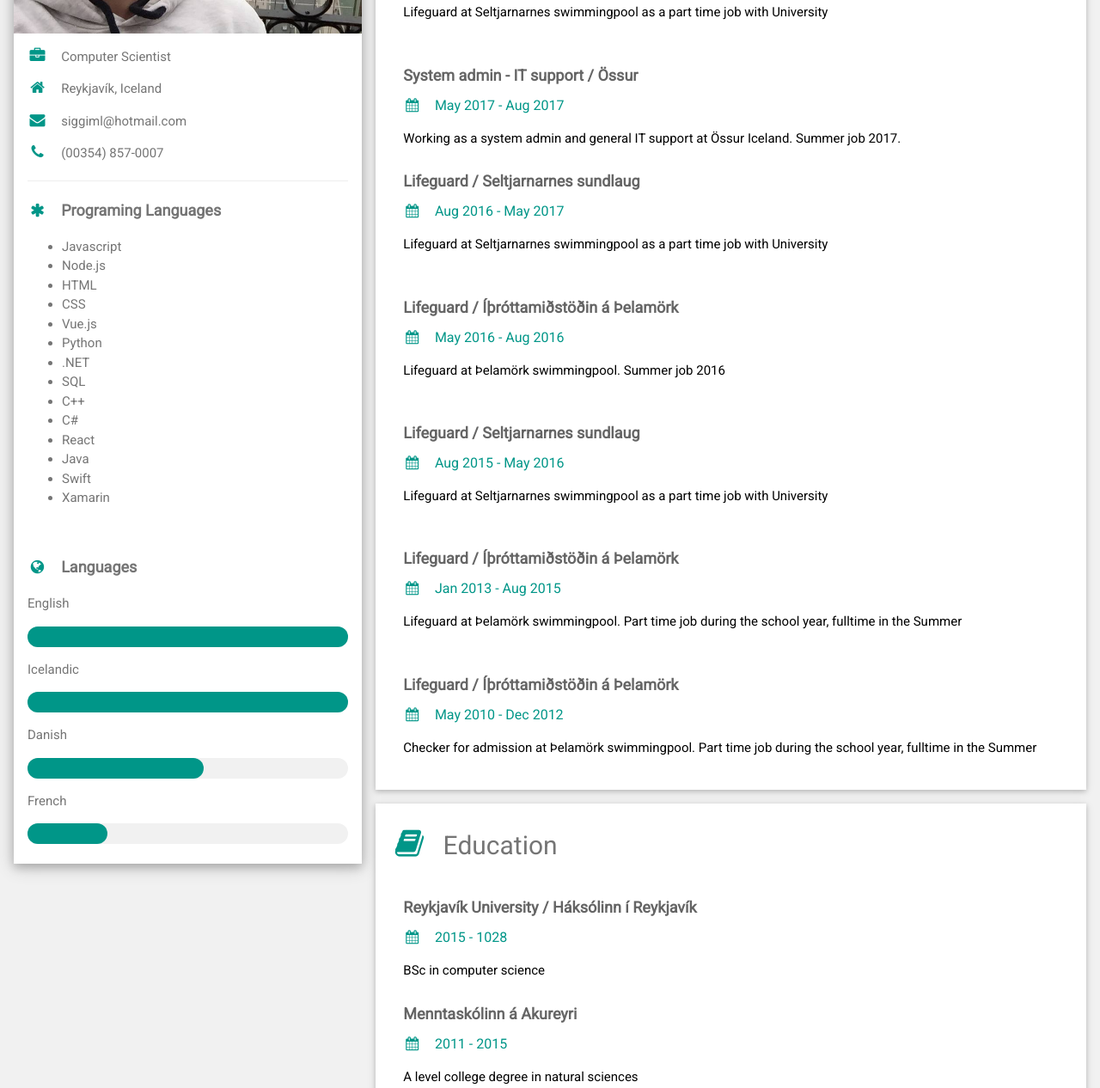
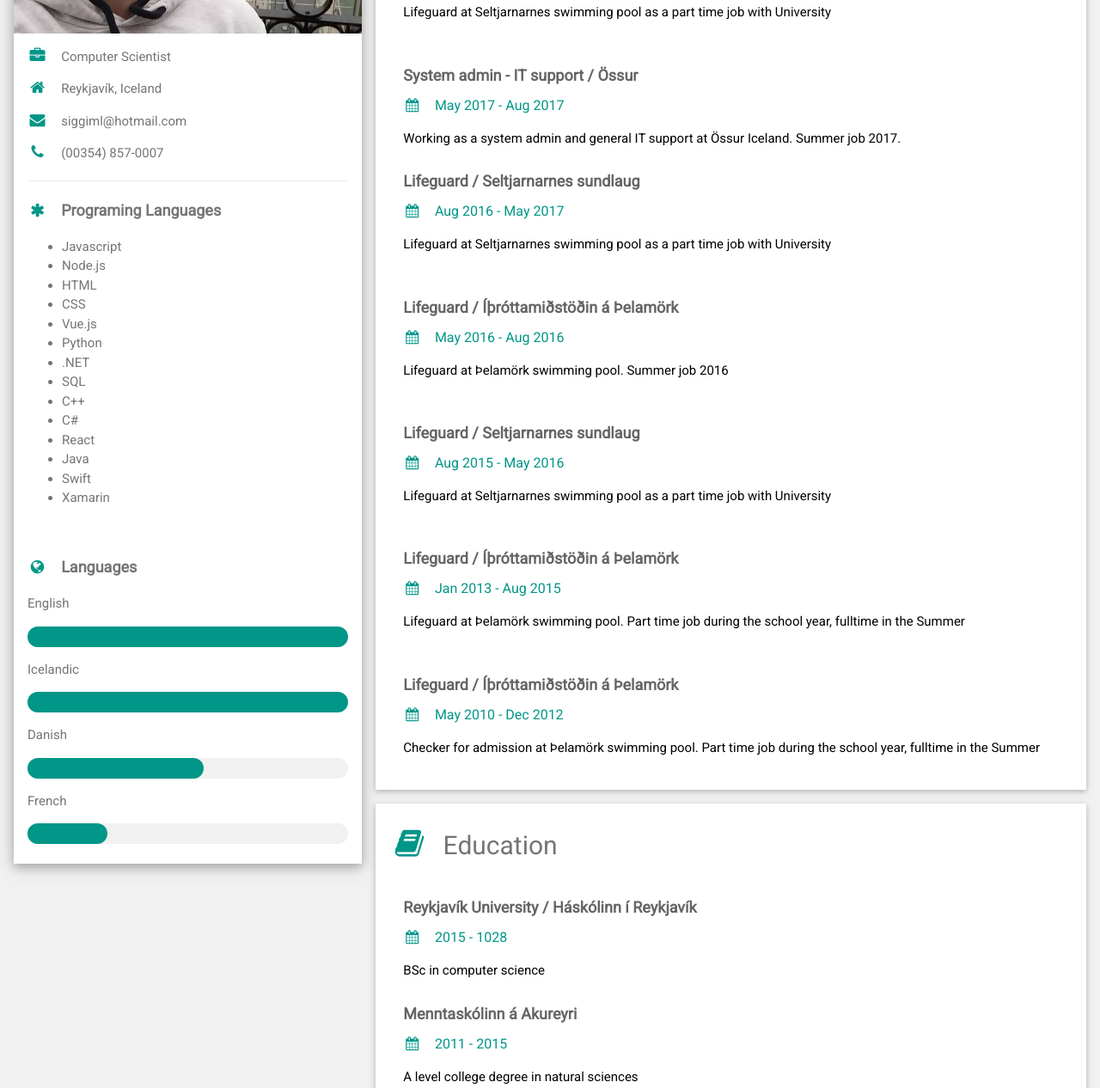
Before and after one commit to siggiml/siggiml.github.io, a plain HTML site: page index.html in a window 1280 px wide. Shown: the part 466-1732 px from the top of the page at 86% size. Drawn offline with nearby package versions, Linux system fonts and the light colour scheme.

Commit message:
fixed grammar

```diff
--- a/index.html
+++ b/index.html
@@ -111,7 +111,7 @@ footer {height: 40px}
         <div class="w3-container">
           <h5 class="w3-opacity"><b>Lifeguard / Seltjarnarnes sundlaug</b></h5>
           <h6 class="w3-text-teal"><i class="fa fa-calendar fa-fw w3-margin-right"></i>Aug 2017 - Jan 2018</h6>
-          <p>Lifeguard at Seltjarnarnes swimmingpool as a part time job with University </p><br>
+          <p>Lifeguard at Seltjarnarnes swimming pool as a part time job with University </p><br>
         </div>
         <div class="w3-container">
           <h5 class="w3-opacity"><b>System admin - IT support / Össur</b></h5>
@@ -121,34 +121,34 @@ footer {height: 40px}
         <div class="w3-container">
           <h5 class="w3-opacity"><b>Lifeguard / Seltjarnarnes sundlaug</b></h5>
           <h6 class="w3-text-teal"><i class="fa fa-calendar fa-fw w3-margin-right"></i>Aug 2016 - May 2017</h6>
-          <p>Lifeguard at Seltjarnarnes swimmingpool as a part time job with University </p><br>
+          <p>Lifeguard at Seltjarnarnes swimming pool as a part time job with University </p><br>
         </div>
         <div class="w3-container">
           <h5 class="w3-opacity"><b>Lifeguard / Íþróttamiðstöðin á Þelamörk</b></h5>
           <h6 class="w3-text-teal"><i class="fa fa-calendar fa-fw w3-margin-right"></i>May 2016 - Aug 2016</h6>
-          <p>Lifeguard at Þelamörk swimmingpool. Summer job 2016 </p><br>
+          <p>Lifeguard at Þelamörk swimming pool. Summer job 2016 </p><br>
         </div>
         <div class="w3-container">
           <h5 class="w3-opacity"><b>Lifeguard / Seltjarnarnes sundlaug</b></h5>
           <h6 class="w3-text-teal"><i class="fa fa-calendar fa-fw w3-margin-right"></i>Aug 2015 - May 2016</h6>
-          <p>Lifeguard at Seltjarnarnes swimmingpool as a part time job with University </p><br>
+          <p>Lifeguard at Seltjarnarnes swimming pool as a part time job with University </p><br>
         </div>
         <div class="w3-container">
           <h5 class="w3-opacity"><b>Lifeguard / Íþróttamiðstöðin á Þelamörk</b></h5>
           <h6 class="w3-text-teal"><i class="fa fa-calendar fa-fw w3-margin-right"></i>Jan 2013 - Aug 2015</h6>
-          <p>Lifeguard at Þelamörk swimmingpool. Part time job during the school year, fulltime in the Summer</p><br>
+          <p>Lifeguard at Þelamörk swimming pool. Part time job during the school year, fulltime in the Summer</p><br>
         </div>
         <div class="w3-container">
           <h5 class="w3-opacity"><b>Lifeguard / Íþróttamiðstöðin á Þelamörk</b></h5>
           <h6 class="w3-text-teal"><i class="fa fa-calendar fa-fw w3-margin-right"></i>May 2010 - Dec 2012</h6>
-          <p>Checker for admission at Þelamörk swimmingpool. Part time job during the school year, fulltime in the Summer</p><br>
+          <p>Checker for admission at Þelamörk swimming pool. Part time job during the school year, fulltime in the Summer</p><br>
         </div>
       </div>
 
       <div class="w3-container w3-card w3-white w3-margin-bottom">
         <h2 class="w3-text-grey w3-padding-16"><i class="fa fa-book fa-fw w3-margin-right w3-xxlarge w3-text-teal"></i>Education</h2>
         <div class="w3-container">
-          <h5 class="w3-opacity"><b>Reykjavík University / Háksólinn í Reykjavík</b></h5>
+          <h5 class="w3-opacity"><b>Reykjavík University / Háskólinn í Reykjavík</b></h5>
           <h6 class="w3-text-teal"><i class="fa fa-calendar fa-fw w3-margin-right"></i>2015 - 1028</h6>
           <p>BSc in computer science </p>
         </div>
```
